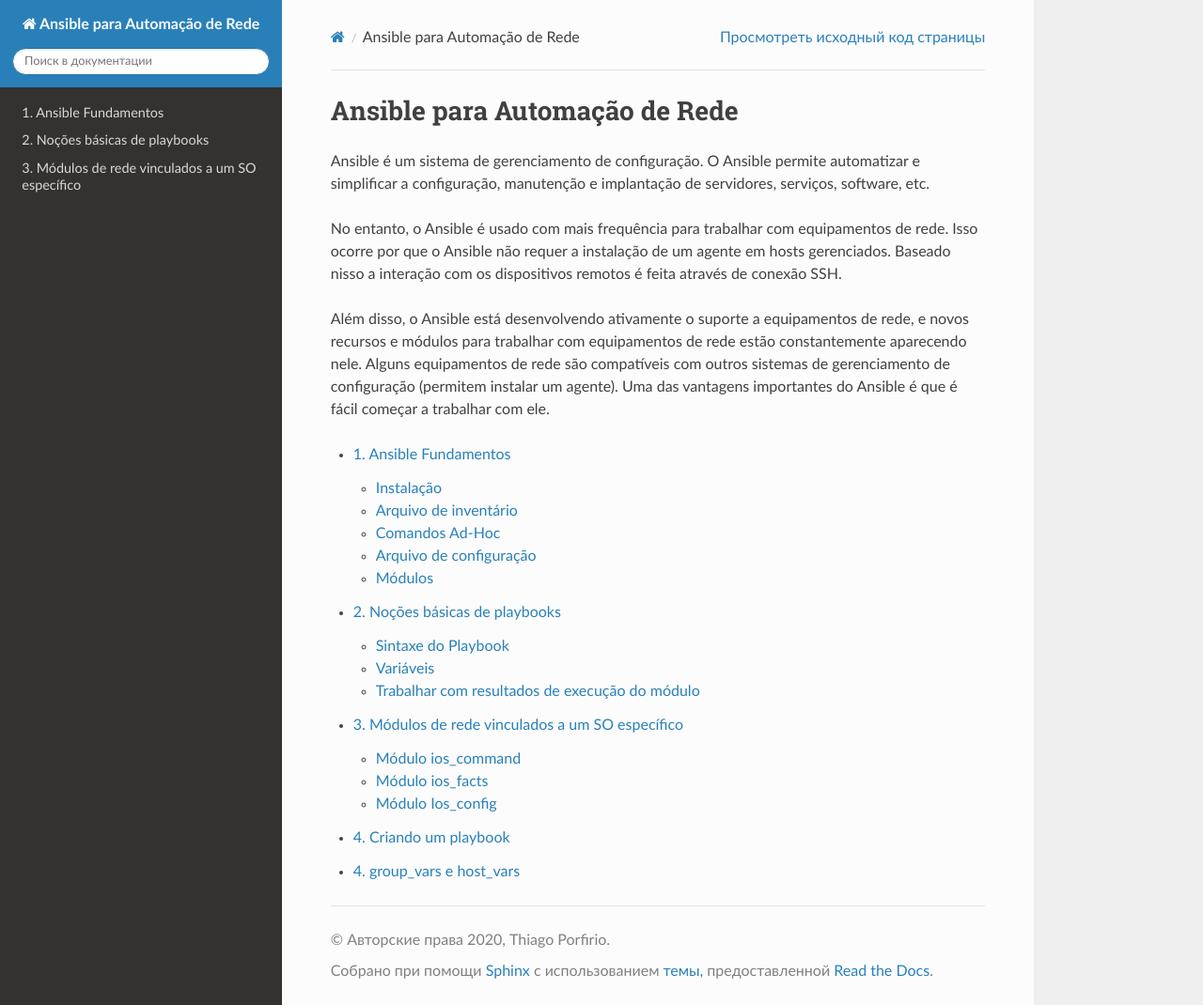
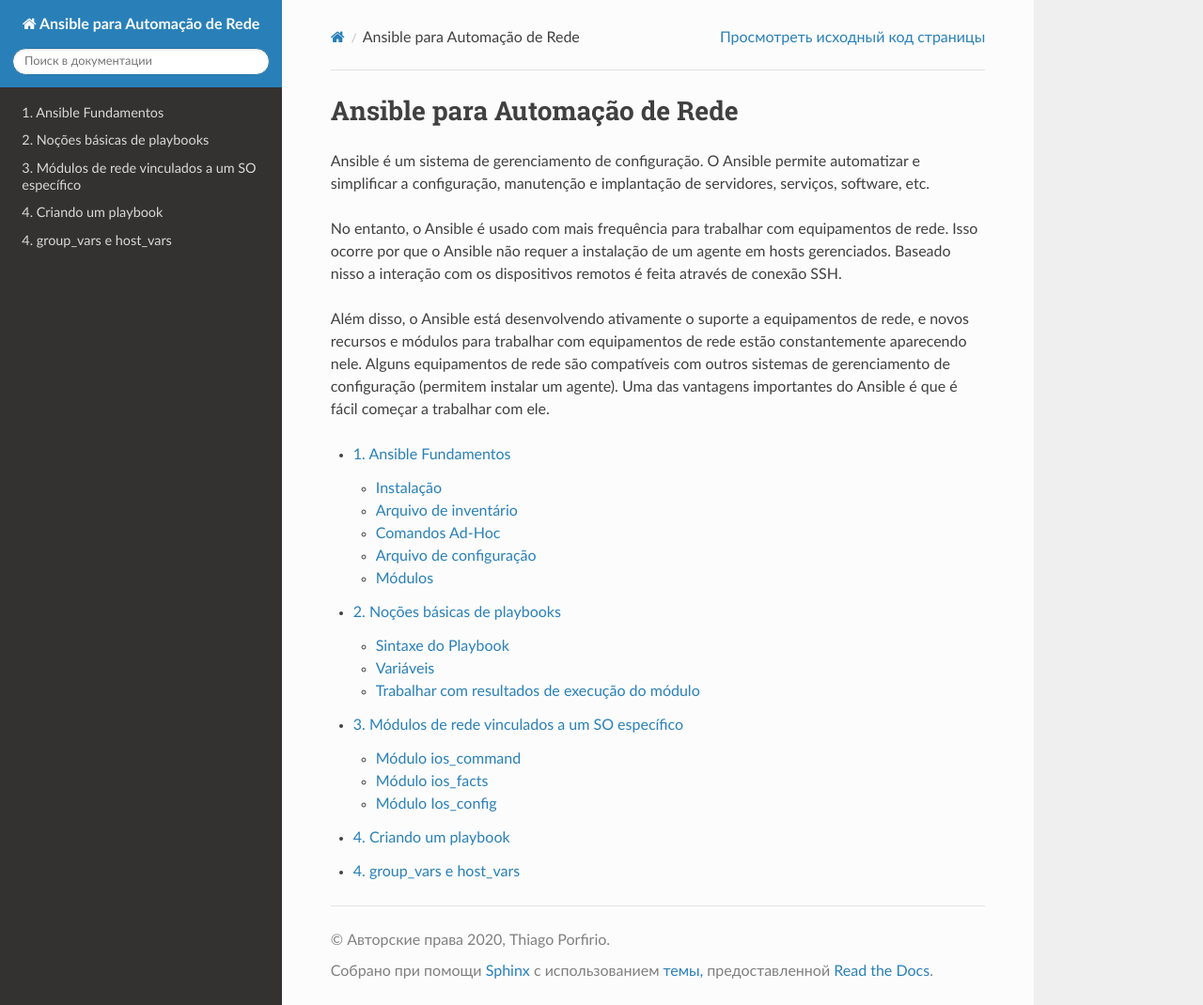
Before and after one commit to tporfirio/ansible-for-network-automation, a Sphinx documentation site: the page built from docs/source/contents.rst, in a window 1280 px wide and 1070 px high. Shown: the whole window at 94% size. Built offline with Sphinx 7.4.7 and the Read the Docs theme 2.0.0, drawn with Linux system fonts in a browser that asks for light colours; pages that are not in the unit, such as notebooks, are missing from menus.

Commit message:
Update index.rst

```diff
--- a/docs/source/index.rst
+++ b/docs/source/index.rst
@@ -14,7 +14,7 @@
    book/01_basics/index.rst
    book/02_playbook_basics/index.rst
    book/03_network_os_modules/index.rst
-   book/04_network_resource_modules_/index.rst
-   book/05_network_cli_modules_/index.rst
-   book/06_parsing_output_/index.rst
+   book/04_criando_playbook/index.rst
+   book/05_group_vars e host_vars/index.rst
+   book/06_playbook_backup_/index.rst
    book/07_playbooks_/index.rst
```
